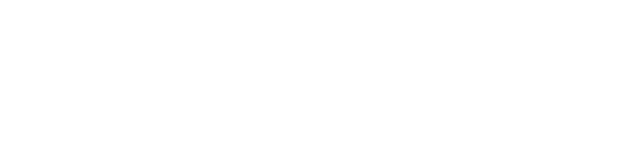
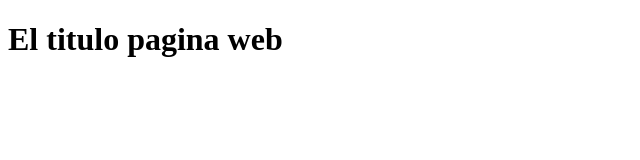
Before and after one commit to 1501402022/Seminario_Git_Github, a plain HTML site: page index.html in a window 1280 px wide. Shown: the whole page, without its empty margins (0-640 px from the left). Drawn offline with Linux system fonts and the light colour scheme.

Commit message:
agruege un titulo a mi pagina web

```diff
--- a/index.html
+++ b/index.html
@@ -6,6 +6,6 @@
     <title>Mi primera pagina web</title>
 </head>
 <body>
-
+   <h1>El titulo pagina web</h1>
 </body>
 </html>
```
